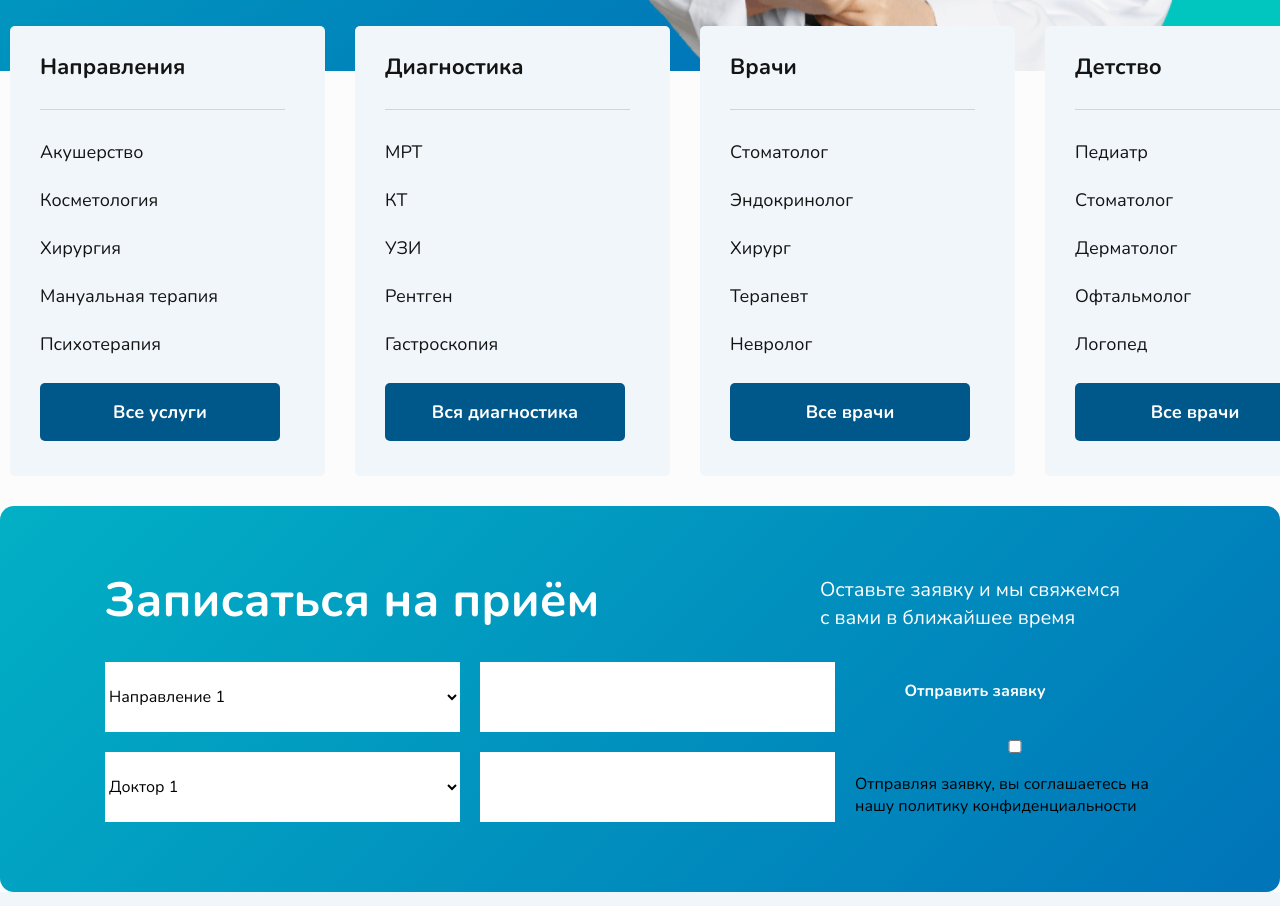
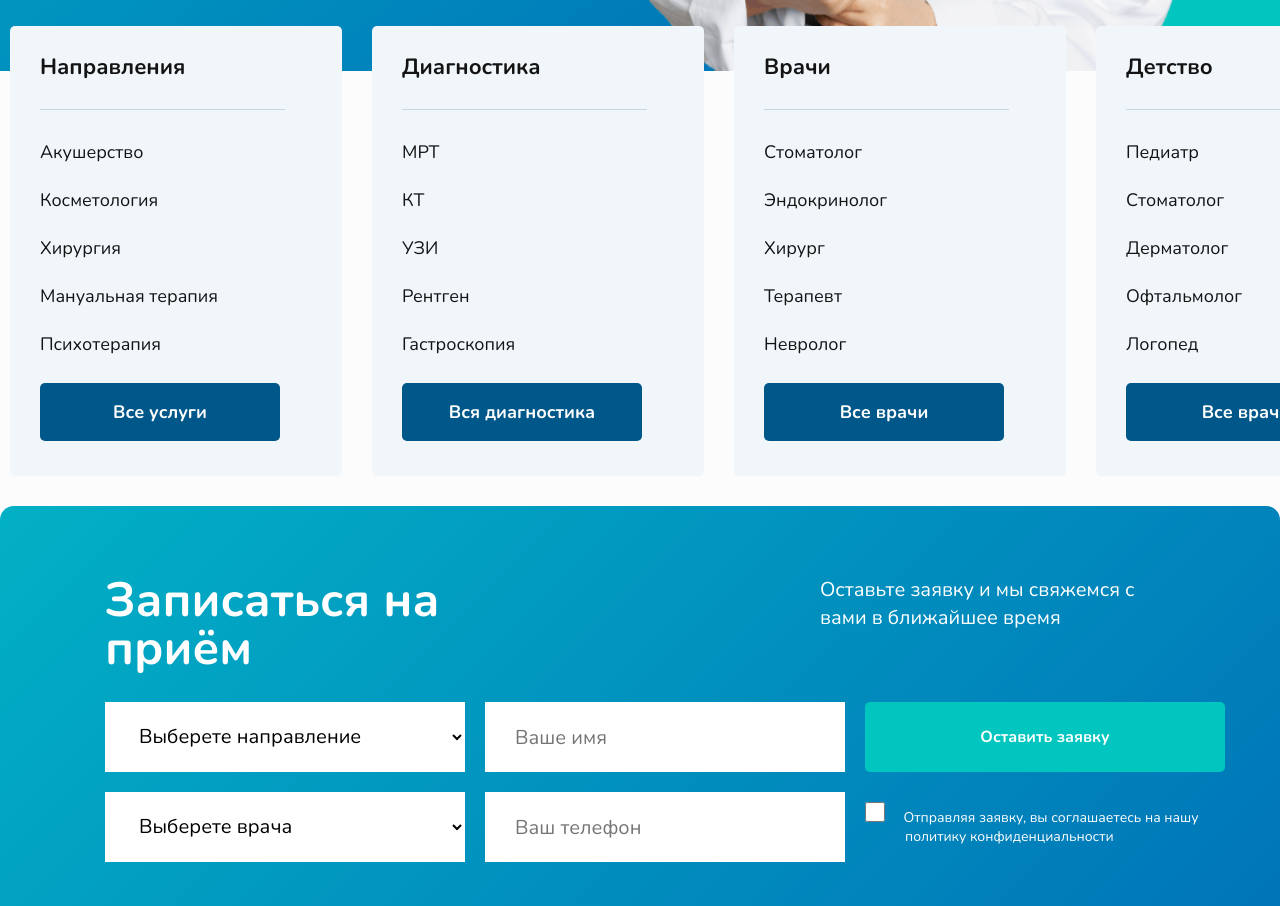
Before and after one commit to Saturnzbarzdfdsfsdf/medical-centre, a plain HTML site: page index.html in a window 1280 px wide. Shown: the part 756-1662 px from the top of the page. Drawn offline with Linux system fonts and the light colour scheme.

Commit message:
form ready

```diff
--- a/index.html
+++ b/index.html
@@ -86,7 +86,7 @@
 						<nav class="nav">
 							<ul class="nav__list">
 								<li class="nav__list-item">
-									<a class="nav__list-link" href="#">Направления</a>
+									<a class="nav__list-link" href="/form.html">test FROM</a>
 								</li>
 								<li class="nav__list-item">
 									<a class="nav__list-link" href="#">Услуги</a>
@@ -262,49 +262,84 @@
 					</div>
 				</section>
 
-				<section class="form">
+				<section class="section-form">
+					<div class="container form-bg">
+						<form class="form">
+							<fieldset class="form__top">
+								<h2 class="form__top-title">
+									Записаться на <br />
+									приём
+								</h2>
+								<p class="form__top-subtitle">
+									Оставьте заявку и мы свяжемся с вами в ближайшее время
+								</p>
+							</fieldset>
 
-					<div class="container form-bg">
-						<div class="form__inner">
-
-							<div class="form-top">
-								<h2 class="form__title">Записаться на приём</h2>
-								<p class="form-subtitle">
-									Оставьте заявку и мы свяжемся с вами в ближайшее время
-								</p>
-							</div>
-
-							<div class="form-bottom">
-								<form action="" class="form">
-
-									<div class="form-box">
-										<select class="box-color" name="referral" id="referral" class="form__select`">
-											<option value="value1">Направление 1</option>
-											<option value="value2">Направление 2</option>
+							<div class="form-inner">
+								<fieldset class="form__box-select">
+									<label for="referral">
+										<select name="category" id="referral" class="form__select">
+											<option value="value1">Выберете направление</option>
+											<option value="value2">Направление 1</option>
+											<option value="value3">Направление 2</option>
 											<option value="value3">Направление 3</option>
 										</select>
+									</label>
 
-										<select class="box-color" name="doctors" id="doctors" class="form__select">
+									<label for="doctors">
+										<select
+											name="category-doctors"
+											class="form__select"
+											id="doctors"
+										>
+											<option value="doctor1">Выберете врача</option>
 											<option value="doctor1">Доктор 1</option>
 											<option value="doctor2">Доктор 2</option>
 											<option value="doctor3">Доктор 3</option>
 										</select>
-									</div>
+									</label>
+								</fieldset>
 
-									<div class="form-box">
-										<input class="box-color" id="name" type="text" />
-										<input class="box-color" id="phone" type="number" />
-									</div>
+								<fieldset class="form__box-input">
+									<label for="name">
+										<input
+											class="form__input"
+											id="name"
+											type="text"
+											placeholder="Ваше имя"
+										/>
+									</label>
+									<label for="phone">
+										<input
+											class="form__input"
+											id="phone"
+											type="number"
+											placeholder="Ваш телефон"
+										/>
+									</label>
+								</fieldset>
 
-									<div class="form-box">
-										<input class="button form-btn" id="submit" type="submit" value="Отправить заявку" />
-										<input id="checkbox" type="checkbox" />
-										<label for="checkbox">Отправляя заявку, вы соглашаетесь на нашу политику конфиденциальности</label>
-									</div>
-								</form>
+								<fieldset class="form__box-btn">
+
+									<input
+										value="Оставить заявку"
+										class="form__btn"
+										id="submit"
+										type="submit"
+									/>
+
+									<label for="checkbox"
+										><input id="checkbox" type="checkbox" /> Отправляя заявку,
+										вы соглашаетесь на нашу</label
+									>
+									<a class="confidentiality" href="#"
+										>политику конфиденциальности</a
+									>
+								</fieldset>
 							</div>
-						</div>
+						</form>
 					</div>
+					<!--container-->
 				</section>
 			</main>
 
--- a/scss/abstracts/_variables.scss
+++ b/scss/abstracts/_variables.scss
@@ -1,4 +1,5 @@
 $accent-color: rgb(0, 198, 191);
+$accent-hover-color: rgb(0, 225, 218);
 
 $color-header-btn: rgb(227, 239, 245);
 
--- a/scss/app.scss
+++ b/scss/app.scss
@@ -3,9 +3,6 @@
 @import 'layout/all';
 @import 'components/all';
 
-
-
-
 .none {
-  display: none;
+	display: none;
 }
--- a/scss/components/_directions.scss
+++ b/scss/components/_directions.scss
@@ -5,6 +5,8 @@
 	&__cards {
     position: absolute;
     z-index: 3;
+		// left: 275px;
+		margin: 0 auto;
     bottom: 30px;
 		display: flex;
 		gap: $g30;
@@ -12,7 +14,7 @@
 	&__card {
 		display: flex;
 		background-color: $menu-bg-color;
-		width: 315px;
+		width: 332px;
 		height: 450px;
 		padding: 30px;
 		border-radius: 5px;
--- a/scss/components/_form.scss
+++ b/scss/components/_form.scss
@@ -1,5 +1,8 @@
-.form {
-	&-bg {
+.section-form {
+	margin-bottom: 125px;
+}
+
+.form-bg{
 	border-radius: 14px;
 	background: linear-gradient(
 		-45deg,
@@ -7,51 +10,102 @@
 		rgb(2, 176, 197) 100%
 	);
 }
-}
 
-.form-top {
+.form {
+	display: flex;
+	flex-direction: column;
+
+	margin: 0 auto;
+	max-width: 1310px;
+
+
+
+	padding: 70px 95px;
+	&__top {
 		display: flex;
 		justify-content: space-between;
 		color: $white-color;
+		&-title {
+			@include secondaryTitle;
 			margin-bottom: 30px;
 		}
-.form__title {
-	@include secondaryTitle;
-	max-width: 550px;
-}
-.form-subtitle {
+		&-subtitle {
 			font-size: $fs20;
 			line-height: $lh28px;
-	max-width: 355px;
+			margin-right: 20px;
+			width: 335px;
+		}
 	}
 
-.form {
+	&__select {
+		width: 360px;
+		height: 70px;
+		background-color: $white-color;
+		padding: 0 30px;
+	}
+
+	&__input {
+		width: 360px;
+		height: 70px;
+		background-color: $white-color;
+		padding: 0 30px;
+	}
+}
+
+.form-inner {
 	display: flex;
-  justify-content: space-between;
 	gap: 20px;
+	// justify-content: space-between;
+}
 
-
-  &__inner{
+.form__box-select {
 	display: flex;
 	flex-direction: column;
-    padding: 70px 95px;
+	gap: 20px;
+	font-size: 20px;
+	font-weight: $fw700;
+}
+.form__box-input {
+	display: flex;
+	flex-direction: column;
+	gap: 20px;
+	font-size: $fs20;
+}
+
+.form__box-btn {
+	font-size: $fs14;
+	// max-width: 360px ;
+	color: $white-color;
+	accent-color: $white-color;
+	// margin-left: 130px;
+
+	#checkbox {
+		width: 20px;
+		height: 20px;
+		margin-right: 15px;
+	}
+
+	.form__btn {
+		@include btnBase;
+		display: flex;
+		flex-direction: column;
+		width: 360px;
+		height: 70px;
+
+		margin-bottom: 30px;
+		background-color: $accent-color;
+		@include baseTransition;
+		&:hover {
+			background-color: $accent-hover-color;
+		}
 	}
 
 }
-
-.form-box {
-	display: flex;
-  gap: 20px;
-	flex-direction: column;
+.confidentiality {
+	color: $white-color;
+	margin-left: 40px;
+	margin-top: 20px;
+	&:hover {
+		text-decoration: underline;
 	}
-
-.box-color {
-	width: 355px;
-	height: 70px;
-	background-color: $white-color;
 }
-
-.form-btn {
-  background-color: $accent-color;
-
-}
```
Also changed, not shown: css/style.css, 1 other file. Lines whose indentation alone changed are shown as unchanged.
